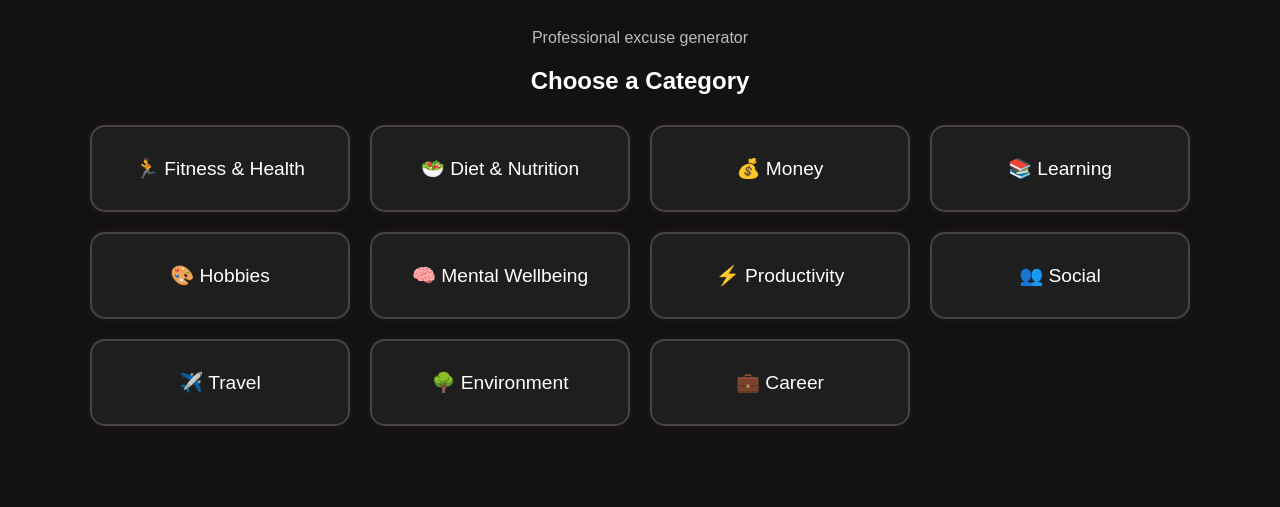
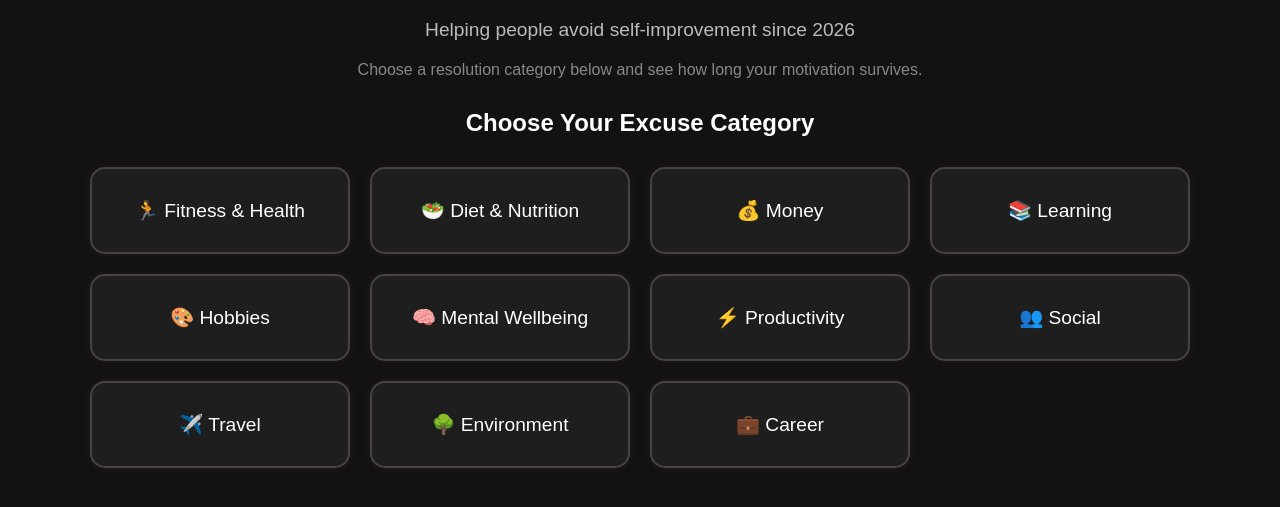
Before and after one commit to kskoulikaris/NotTodayAI, a plain HTML site: page index.html in a window 1280 px wide. Shown: the part 129-636 px from the top of the page. Drawn offline with Linux system fonts and the light colour scheme.

Commit message:
Updated homepage text, improved subtitle and category heading.

```diff
--- a/index.html
+++ b/index.html
@@ -13,7 +13,11 @@
     <h1>🚫 NotToday.ai</h1>
 
     <p class="subtitle">
-        Professional excuse generator
+        Helping people avoid self-improvement since 2026
+    </p>
+
+    <p class="tagline">
+        Choose a resolution category below and see how long your motivation survives.
     </p>
 
     <div id="content">
--- a/script.js
+++ b/script.js
@@ -51,7 +51,7 @@ function getMood(percentage) {
 function showCategories() {
 
     let html = `
-        <h2>Choose a Category</h2>
+        <h2>Choose Your Excuse Category</h2>
         <div class="category-grid">
     `;
 
--- a/style.css
+++ b/style.css
@@ -113,3 +113,15 @@ button:hover {
 
     background: #2a2a2a;
 }
+
+.subtitle {
+    color: #bbbbbb;
+    font-size: 1.2rem;
+    margin-top: -10px;
+}
+
+.tagline {
+    color: #888;
+    font-size: 1rem;
+    margin-bottom: 30px;
+}
```
